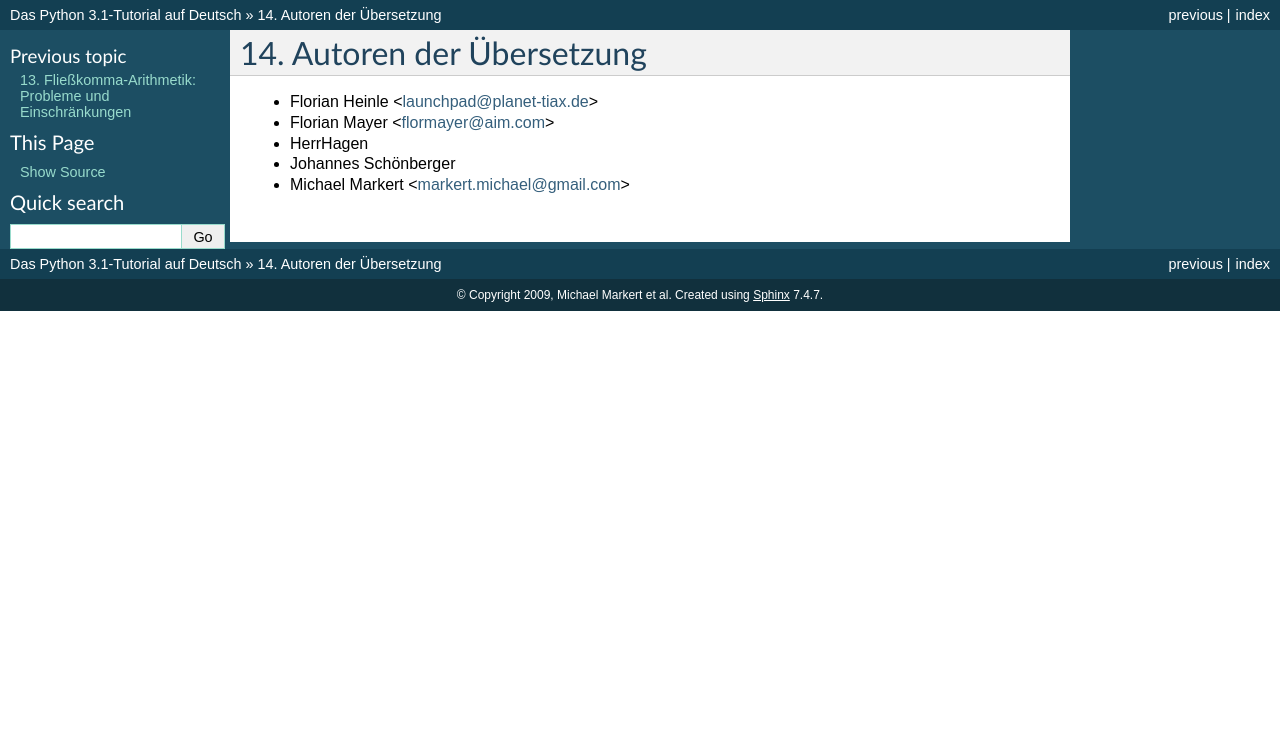
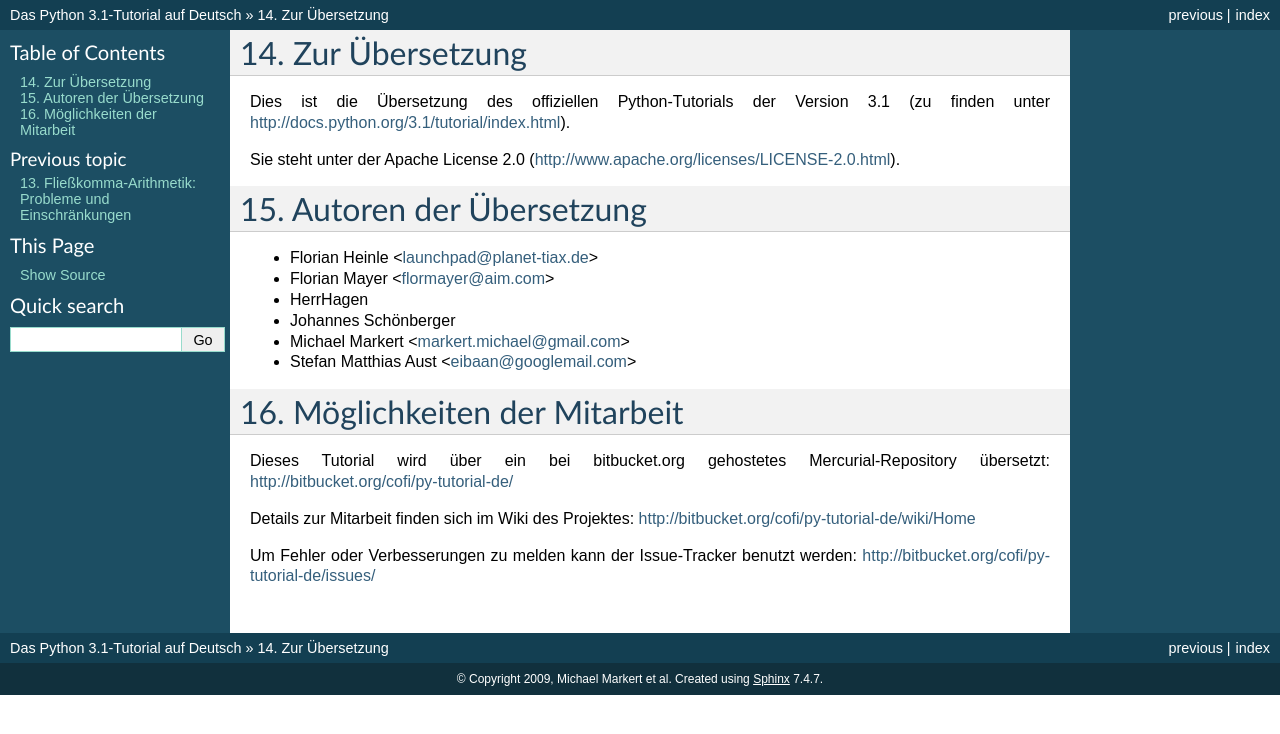
Before and after one commit to cofi/py-tutorial-de, a Sphinx documentation site: the page built from source/authors.rst, in a window 1280 px wide. Shown: the top 734 px of the page. Built offline with Sphinx 7.4.7, drawn with Linux system fonts in a browser that asks for light colours.

Commit message:
Added License. Added information about translation.

```diff
--- a/source/authors.rst
+++ b/source/authors.rst
@@ -1,3 +1,15 @@
+.. _about:
+
+***************
+Zur Übersetzung
+***************
+
+Dies ist die Übersetzung des offiziellen Python-Tutorials der Version 3.1 (zu
+finden unter http://docs.python.org/3.1/tutorial/index.html).
+
+Sie steht unter der Apache License 2.0
+(http://www.apache.org/licenses/LICENSE-2.0.html).
+
 .. _translation-authors:
 
 ***********************
@@ -9,3 +21,17 @@ Autoren der Übersetzung
 * HerrHagen
 * Johannes Schönberger
 * Michael Markert <markert.michael@gmail.com>
+* Stefan Matthias Aust <eibaan@googlemail.com>
+
+.. _getting-involved:
+
+***************************
+Möglichkeiten der Mitarbeit
+***************************
+
+Dieses Tutorial wird über ein bei bitbucket.org gehostetes Mercurial-Repository
+übersetzt: http://bitbucket.org/cofi/py-tutorial-de/
+
+Details zur Mitarbeit finden sich im Wiki des Projektes: http://bitbucket.org/cofi/py-tutorial-de/wiki/Home
+
+Um Fehler oder Verbesserungen zu melden kann der Issue-Tracker benutzt werden: http://bitbucket.org/cofi/py-tutorial-de/issues/
```
Also changed, not shown: 1 other file.
